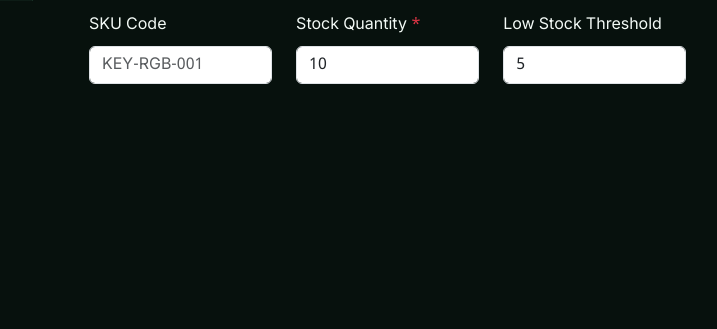
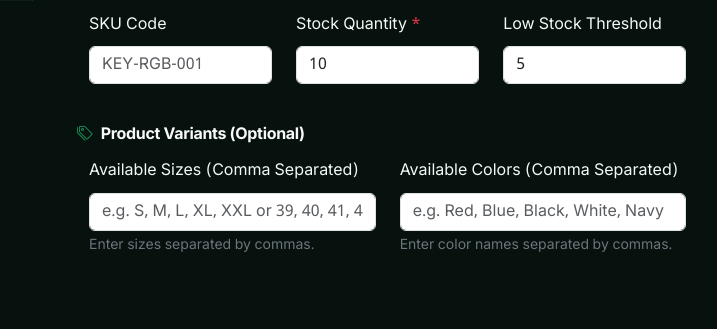
Before and after one commit to badhonmondoldeveloper/nabrijansite, a PHP site: page /dashboard/products/create in a window 1280 px wide. Shown: the part 799-1128 px from the top of the page, without its empty margins (215-932 px from the left). Before the commit the page ends 883 px from the top, so only its background shows below. Run offline with PHP 8.4, Linux system fonts and the light colour scheme; the visitor is signed in with stand-in values (Sample User, id 1); tables that the repository leaves empty hold one stand-in row (values such as "Sample post").

Commit message:
Add product size and color variants support and make storefront product cards clickable to PDP

```diff
--- a/app/Controllers/StorefrontController.php
+++ b/app/Controllers/StorefrontController.php
@@ -106,6 +106,8 @@ class StorefrontController extends Controller {
         }
 
         $images = $this->productImageModel->getImagesForProduct($product['id']);
+        $variantModel = new \App\Models\ProductVariant();
+        $variants = $variantModel->getVariantsForProduct($product['id']);
         $relatedProducts = $this->productModel->getPaginatedForStore($store['id'], 1, 4, '', $product['category_id'])['items'];
         $storeSettings = $this->storeSettingModel->findByStoreId($store['id']);
         $themeConfig = $this->themeService->getStoreThemeConfig($store['id']);
@@ -117,6 +119,7 @@ class StorefrontController extends Controller {
             'themeConfig' => $themeConfig,
             'product' => $product,
             'images' => $images,
+            'variants' => $variants,
             'relatedProducts' => $relatedProducts
         ], 'storefront.layout');
     }
--- a/app/Services/ProductService.php
+++ b/app/Services/ProductService.php
@@ -110,6 +110,31 @@ class ProductService {
                 }
             }
 
+            // Process Variants (Sizes & Colors)
+            $sizesInput = trim($data['sizes'] ?? '');
+            $colorsInput = trim($data['colors'] ?? '');
+            $sizes = !empty($sizesInput) ? array_filter(array_map('trim', explode(',', $sizesInput))) : [];
+            $colors = !empty($colorsInput) ? array_filter(array_map('trim', explode(',', $colorsInput))) : [];
+
+            if (!empty($sizes) || !empty($colors)) {
+                $variantModel = new \App\Models\ProductVariant();
+                if (!empty($sizes) && !empty($colors)) {
+                    foreach ($sizes as $sz) {
+                        foreach ($colors as $cl) {
+                            $variantModel->addVariant($productId, ['size' => $sz, 'color' => $cl], $price, (int)($data['stock'] ?? 10));
+                        }
+                    }
+                } elseif (!empty($sizes)) {
+                    foreach ($sizes as $sz) {
+                        $variantModel->addVariant($productId, ['size' => $sz], $price, (int)($data['stock'] ?? 10));
+                    }
+                } elseif (!empty($colors)) {
+                    foreach ($colors as $cl) {
+                        $variantModel->addVariant($productId, ['color' => $cl], $price, (int)($data['stock'] ?? 10));
+                    }
+                }
+            }
+
             $db->commit();
             return ['success' => true, 'product_id' => $productId];
 
--- a/themes/electronics/product-grid.php
+++ b/themes/electronics/product-grid.php
@@ -19,7 +19,7 @@
         <?php else: ?>
             <div class="store-product-grid-mobile">
                 <?php foreach ($products as $prod): ?>
-                    <div class="store-product-card">
+                    <div class="store-product-card" onclick="window.location.href='/store/<?= sanitize($store['slug']) ?>/product/<?= sanitize($prod['slug']) ?>'" style="cursor: pointer;">
                         <div class="store-product-thumb">
                             <?php if (!empty($prod['discount_price']) && $prod['discount_price'] < $prod['price']): ?>
                                 <?php $pct = round((($prod['price'] - $prod['discount_price']) / $prod['price']) * 100); ?>
@@ -50,7 +50,7 @@
                                 <?php endif; ?>
                             </div>
 
-                            <button type="button" class="store-btn-add-cart" onclick="addToCart(<?= $prod['id'] ?>)">
+                            <button type="button" class="store-btn-add-cart" onclick="event.stopPropagation(); addToCart(<?= $prod['id'] ?>)">
                                 <i class="bi bi-cart-plus"></i> Add to Cart
                             </button>
                         </div>
--- a/themes/fashion/product-grid.php
+++ b/themes/fashion/product-grid.php
@@ -19,7 +19,7 @@
         <?php else: ?>
             <div class="store-product-grid-mobile">
                 <?php foreach ($products as $prod): ?>
-                    <div class="store-product-card">
+                    <div class="store-product-card" onclick="window.location.href='/store/<?= sanitize($store['slug']) ?>/product/<?= sanitize($prod['slug']) ?>'" style="cursor: pointer;">
                         <div class="store-product-thumb">
                             <?php if (!empty($prod['discount_price']) && $prod['discount_price'] < $prod['price']): ?>
                                 <?php $pct = round((($prod['price'] - $prod['discount_price']) / $prod['price']) * 100); ?>
@@ -50,7 +50,7 @@
                                 <?php endif; ?>
                             </div>
 
-                            <button type="button" class="store-btn-add-cart" onclick="addToCart(<?= $prod['id'] ?>)">
+                            <button type="button" class="store-btn-add-cart" onclick="event.stopPropagation(); addToCart(<?= $prod['id'] ?>)">
                                 <i class="bi bi-bag-plus"></i> Add to Bag
                             </button>
                         </div>
--- a/themes/grocery/product-grid.php
+++ b/themes/grocery/product-grid.php
@@ -19,7 +19,7 @@
         <?php else: ?>
             <div class="store-product-grid-mobile">
                 <?php foreach ($products as $prod): ?>
-                    <div class="store-product-card">
+                    <div class="store-product-card" onclick="window.location.href='/store/<?= sanitize($store['slug']) ?>/product/<?= sanitize($prod['slug']) ?>'" style="cursor: pointer;">
                         <div class="store-product-thumb">
                             <?php if (!empty($prod['discount_price']) && $prod['discount_price'] < $prod['price']): ?>
                                 <?php $pct = round((($prod['price'] - $prod['discount_price']) / $prod['price']) * 100); ?>
@@ -50,7 +50,7 @@
                                 <?php endif; ?>
                             </div>
 
-                            <button type="button" class="store-btn-add-cart" onclick="addToCart(<?= $prod['id'] ?>)">
+                            <button type="button" class="store-btn-add-cart" onclick="event.stopPropagation(); addToCart(<?= $prod['id'] ?>)">
                                 <i class="bi bi-basket-fill"></i> Add to Basket
                             </button>
                         </div>
--- a/themes/minimal/product-grid.php
+++ b/themes/minimal/product-grid.php
@@ -20,7 +20,7 @@
         <?php else: ?>
             <div class="store-product-grid-mobile">
                 <?php foreach ($products as $prod): ?>
-                    <div class="store-product-card">
+                    <div class="store-product-card" onclick="window.location.href='/store/<?= sanitize($store['slug']) ?>/product/<?= sanitize($prod['slug']) ?>'" style="cursor: pointer;">
                         <div class="store-product-thumb">
                             <?php if (!empty($prod['discount_price']) && $prod['discount_price'] < $prod['price']): ?>
                                 <?php $pct = round((($prod['price'] - $prod['discount_price']) / $prod['price']) * 100); ?>
@@ -57,7 +57,7 @@
                                 <?php endif; ?>
                             </div>
 
-                            <button type="button" class="store-btn-add-cart" onclick="addToCart(<?= $prod['id'] ?>)">
+                            <button type="button" class="store-btn-add-cart" onclick="event.stopPropagation(); addToCart(<?= $prod['id'] ?>)">
                                 <i class="bi bi-bag-plus"></i> Add to Cart
                             </button>
                         </div>
--- a/views/dashboard/products/create.php
+++ b/views/dashboard/products/create.php
@@ -89,6 +89,23 @@
                     </div>
                 </div>
             </div>
+
+            <!-- Product Variants (Size & Color) -->
+            <div class="card-custom mb-4">
+                <h6 class="fw-bold text-light mb-3"><i class="bi bi-tags me-2 text-success"></i>Product Variants (Optional)</h6>
+                <div class="row">
+                    <div class="col-md-6 mb-3">
+                        <label for="sizes" class="form-label">Available Sizes (Comma Separated)</label>
+                        <input type="text" class="form-control" id="sizes" name="sizes" value="<?= sanitize($old['sizes'] ?? '') ?>" placeholder="e.g. S, M, L, XL, XXL or 39, 40, 41, 42">
+                        <div class="form-text text-secondary">Enter sizes separated by commas.</div>
+                    </div>
+                    <div class="col-md-6 mb-3">
+                        <label for="colors" class="form-label">Available Colors (Comma Separated)</label>
+                        <input type="text" class="form-control" id="colors" name="colors" value="<?= sanitize($old['colors'] ?? '') ?>" placeholder="e.g. Red, Blue, Black, White, Navy">
+                        <div class="form-text text-secondary">Enter color names separated by commas.</div>
+                    </div>
+                </div>
+            </div>
         </div>
 
         <!-- Sidebar Options -->
```
Also changed, not shown: app/Models/ProductVariant.php (+29 -1 lines), views/storefront/product-details.php (+42 -0 lines).
